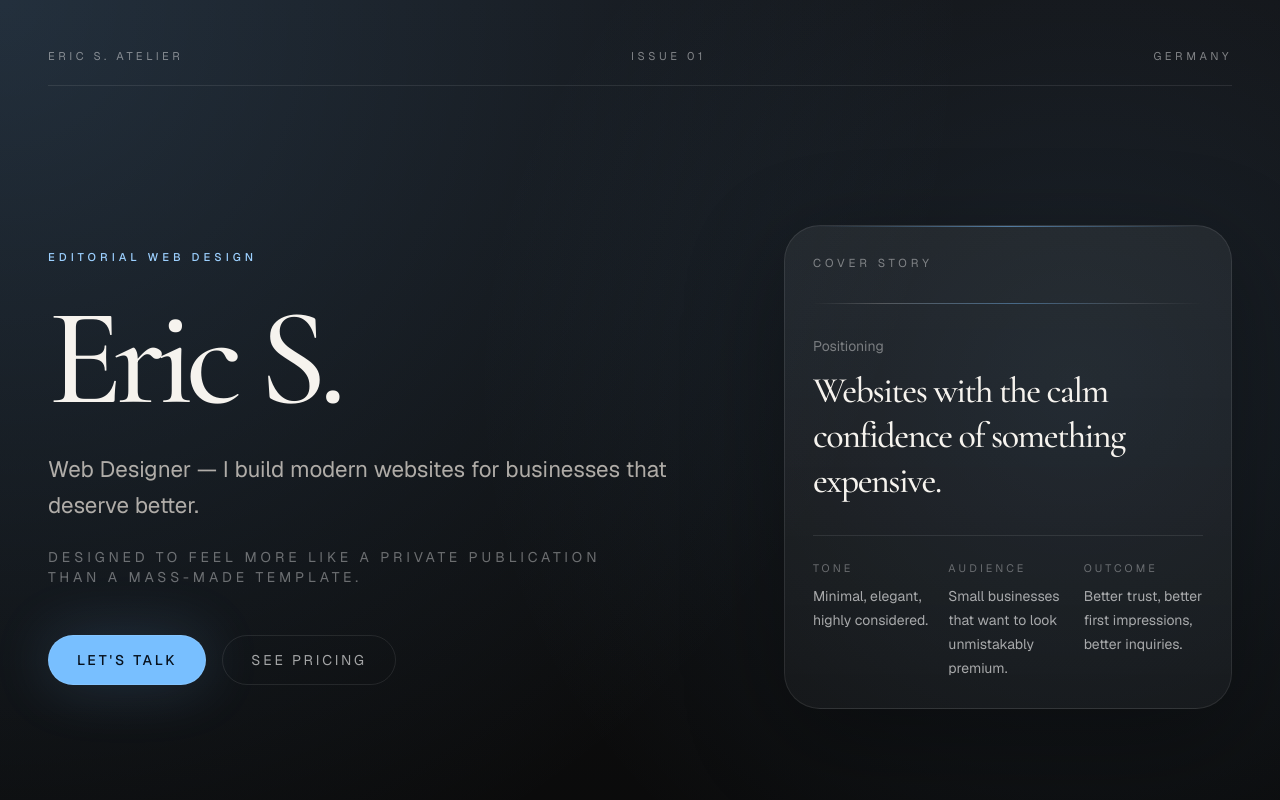
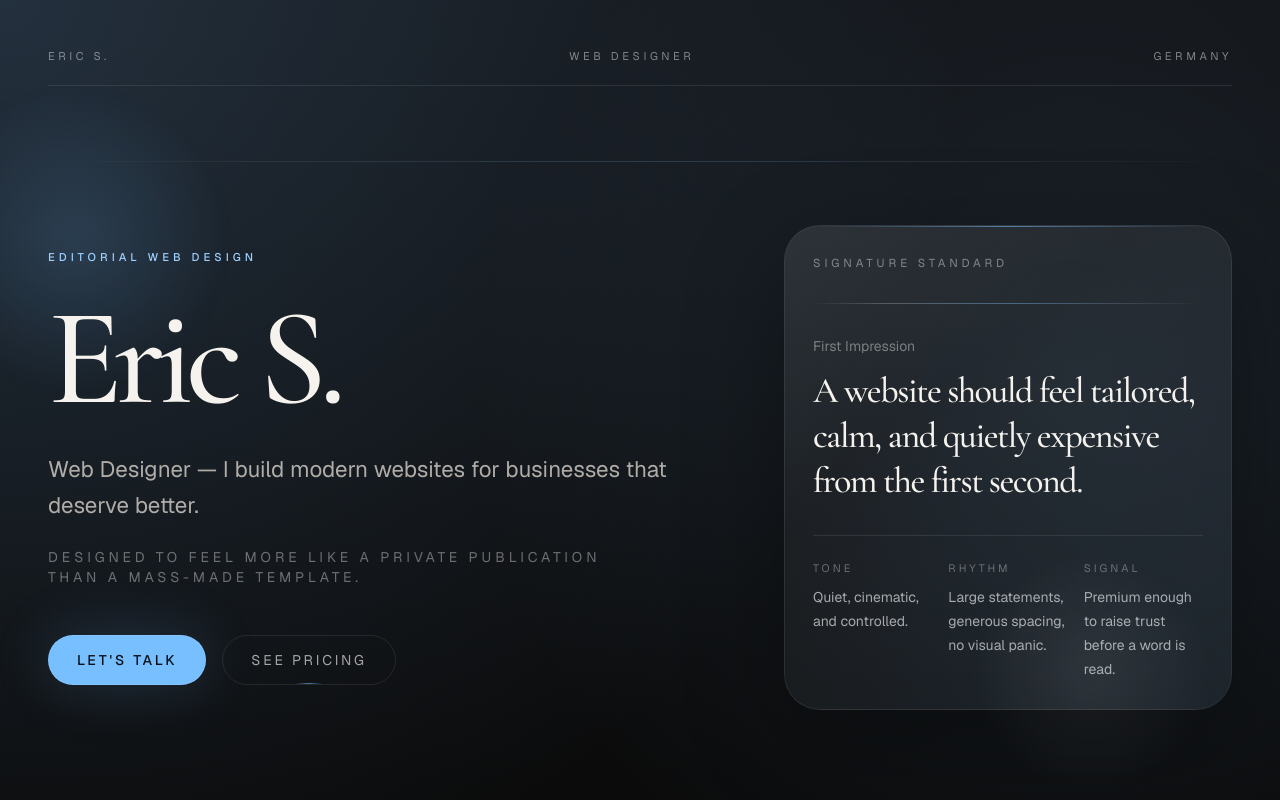
Before and after one commit to ItsHezy/nextjs-boilerplate, a Next.js app: page / in a window 1280 px wide. Shown: the top 800 px of the page. Built offline with nearby package versions, Linux system fonts and the light colour scheme.

Commit message:
Enhance hero motion and simplify masthead

```diff
--- a/app/globals.css
+++ b/app/globals.css
@@ -103,6 +103,147 @@ button {
   transform: translateY(0);
 }
 
+.masthead-enter {
+  animation: masthead-in 900ms cubic-bezier(0.16, 1, 0.3, 1) both;
+}
+
+.hero-kicker-enter {
+  animation: rise-in 900ms 120ms cubic-bezier(0.16, 1, 0.3, 1) both;
+}
+
+.hero-title-enter {
+  animation: rise-in 1100ms 180ms cubic-bezier(0.16, 1, 0.3, 1) both;
+}
+
+.hero-copy-enter {
+  animation: rise-in 1000ms 300ms cubic-bezier(0.16, 1, 0.3, 1) both;
+}
+
+.hero-actions-enter {
+  animation: rise-in 1000ms 420ms cubic-bezier(0.16, 1, 0.3, 1) both;
+}
+
+.hero-panel-enter {
+  animation: panel-in 1200ms 220ms cubic-bezier(0.16, 1, 0.3, 1) both;
+}
+
+.hero-orb {
+  position: absolute;
+  border-radius: 9999px;
+  pointer-events: none;
+  filter: blur(12px);
+  opacity: 0.9;
+}
+
+.hero-orb-one {
+  top: 8%;
+  left: -8%;
+  width: 20rem;
+  height: 20rem;
+  background: radial-gradient(circle, rgba(120, 191, 255, 0.18), transparent 68%);
+  animation: drift-one 16s ease-in-out infinite alternate;
+}
+
+.hero-orb-two {
+  right: 4%;
+  bottom: 10%;
+  width: 16rem;
+  height: 16rem;
+  background: radial-gradient(circle, rgba(255, 255, 255, 0.09), transparent 70%);
+  animation: drift-two 18s ease-in-out infinite alternate;
+}
+
+.hero-line {
+  position: absolute;
+  inset: 18% 0 auto;
+  height: 1px;
+  background: linear-gradient(
+    90deg,
+    transparent 0%,
+    rgba(255, 255, 255, 0.2) 20%,
+    rgba(120, 191, 255, 0.55) 52%,
+    rgba(255, 255, 255, 0.2) 80%,
+    transparent 100%
+  );
+  opacity: 0.45;
+  animation: line-shift 8s ease-in-out infinite;
+}
+
+.premium-button {
+  position: relative;
+  overflow: hidden;
+}
+
+.premium-button::after {
+  content: "";
+  position: absolute;
+  inset: 0;
+  background: linear-gradient(
+    120deg,
+    transparent 0%,
+    rgba(255, 255, 255, 0.22) 30%,
+    transparent 60%
+  );
+  transform: translateX(-130%);
+  transition: transform 700ms cubic-bezier(0.16, 1, 0.3, 1);
+}
+
+.premium-button:hover::after {
+  transform: translateX(130%);
+}
+
+.glass-button {
+  position: relative;
+  overflow: hidden;
+}
+
+.glass-button::before {
+  content: "";
+  position: absolute;
+  inset: auto 18% 0;
+  height: 1px;
+  background: linear-gradient(90deg, transparent, rgba(120, 191, 255, 0.6), transparent);
+  transform: scaleX(0.25);
+  transform-origin: center;
+  transition: transform 220ms ease;
+}
+
+.glass-button:hover::before {
+  transform: scaleX(1);
+}
+
+.hover-card {
+  transition:
+    transform 280ms cubic-bezier(0.16, 1, 0.3, 1),
+    border-color 280ms ease,
+    box-shadow 280ms ease,
+    background 280ms ease;
+}
+
+.hover-card:hover {
+  transform: translateY(-10px);
+  border-color: rgba(120, 191, 255, 0.28);
+  box-shadow: 0 34px 120px rgba(0, 0, 0, 0.4);
+}
+
+.hero-panel {
+  position: relative;
+}
+
+.hero-panel::before {
+  content: "";
+  position: absolute;
+  inset: 0;
+  background: linear-gradient(
+    140deg,
+    rgba(255, 255, 255, 0.05) 0%,
+    rgba(255, 255, 255, 0) 34%,
+    rgba(120, 191, 255, 0.08) 100%
+  );
+  opacity: 0.8;
+  pointer-events: none;
+}
+
 .section-rule {
   background: linear-gradient(
     90deg,
@@ -112,6 +253,75 @@ button {
     rgba(255, 255, 255, 0.12) 82%,
     transparent 100%
   );
+}
+
+@keyframes masthead-in {
+  from {
+    opacity: 0;
+    transform: translateY(-16px);
+  }
+
+  to {
+    opacity: 1;
+    transform: translateY(0);
+  }
+}
+
+@keyframes rise-in {
+  from {
+    opacity: 0;
+    transform: translateY(24px);
+  }
+
+  to {
+    opacity: 1;
+    transform: translateY(0);
+  }
+}
+
+@keyframes panel-in {
+  from {
+    opacity: 0;
+    transform: translateY(28px) scale(0.985);
+  }
+
+  to {
+    opacity: 1;
+    transform: translateY(0) scale(1);
+  }
+}
+
+@keyframes drift-one {
+  from {
+    transform: translate3d(0, 0, 0) scale(1);
+  }
+
+  to {
+    transform: translate3d(3.5rem, 1.75rem, 0) scale(1.08);
+  }
+}
+
+@keyframes drift-two {
+  from {
+    transform: translate3d(0, 0, 0) scale(1);
+  }
+
+  to {
+    transform: translate3d(-2.5rem, -1.5rem, 0) scale(1.06);
+  }
+}
+
+@keyframes line-shift {
+  0%,
+  100% {
+    opacity: 0.2;
+    transform: scaleX(0.94);
+  }
+
+  50% {
+    opacity: 0.55;
+    transform: scaleX(1);
+  }
 }
 
 @media (prefers-reduced-motion: reduce) {
@@ -133,4 +343,16 @@ button {
     opacity: 1;
     transform: none;
   }
+
+  .masthead-enter,
+  .hero-kicker-enter,
+  .hero-title-enter,
+  .hero-copy-enter,
+  .hero-actions-enter,
+  .hero-panel-enter,
+  .hero-orb-one,
+  .hero-orb-two,
+  .hero-line {
+    animation: none !important;
+  }
 }
--- a/app/page.tsx
+++ b/app/page.tsx
@@ -44,52 +44,59 @@ const ruleClass = "section-rule mt-8 h-px w-full";
 export default function Home() {
   return (
     <main className="relative overflow-x-clip">
-      <section className={`${sectionClass} min-h-screen py-8 sm:py-10 lg:py-12`}>
+      <section className={`${sectionClass} relative min-h-screen py-8 sm:py-10 lg:py-12`}>
+        <div className="pointer-events-none absolute inset-0 overflow-hidden">
+          <div className="hero-orb hero-orb-one" />
+          <div className="hero-orb hero-orb-two" />
+          <div className="hero-line" />
+        </div>
         <Reveal className="flex min-h-screen flex-col">
-          <div className="flex items-center justify-between gap-6 border-b border-white/10 pb-5 text-[0.7rem] uppercase tracking-[0.32em] text-white/46">
-            <span>Eric S. Atelier</span>
-            <span>Issue 01</span>
+          <div className="masthead-enter flex items-center justify-between gap-6 border-b border-white/10 pb-5 text-[0.7rem] uppercase tracking-[0.32em] text-white/46">
+            <span>Eric S.</span>
+            <span className="hidden sm:inline">Web Designer</span>
             <span>Germany</span>
           </div>
           <div className="grid flex-1 gap-16 py-12 lg:grid-cols-[minmax(0,1.2fr)_minmax(340px,0.8fr)] lg:items-center">
             <div className="max-w-4xl">
-              <p className={eyebrowClass}>Editorial Web Design</p>
-              <h1 className="mt-8 max-w-4xl font-serif text-[4.4rem] leading-[0.88] tracking-[-0.06em] text-[#f6f3ee] sm:text-[5.8rem] lg:text-[8.6rem]">
+              <p className={`${eyebrowClass} hero-kicker-enter`}>
+                Editorial Web Design
+              </p>
+              <h1 className="hero-title-enter mt-8 max-w-4xl font-serif text-[4.4rem] leading-[0.88] tracking-[-0.06em] text-[#f6f3ee] sm:text-[5.8rem] lg:text-[8.6rem]">
                 Eric S.
               </h1>
-              <p className="mt-8 max-w-2xl text-lg leading-8 text-[#ebe5dc]/72 sm:text-xl lg:text-[1.4rem] lg:leading-9">
+              <p className="hero-copy-enter mt-8 max-w-2xl text-lg leading-8 text-[#ebe5dc]/72 sm:text-xl lg:text-[1.4rem] lg:leading-9">
                 Web Designer {"\u2014"} I build modern websites for businesses
                 that deserve better.
               </p>
-              <p className="mt-6 max-w-xl text-sm uppercase tracking-[0.28em] text-white/38">
+              <p className="hero-copy-enter mt-6 max-w-xl text-sm uppercase tracking-[0.28em] text-white/38">
                 Designed to feel more like a private publication than a mass-made template.
               </p>
-              <div className="mt-12 flex flex-col gap-4 sm:flex-row sm:items-center">
+              <div className="hero-actions-enter mt-12 flex flex-col gap-4 sm:flex-row sm:items-center">
                 <a
                   href="#contact"
-                  className="inline-flex w-full items-center justify-center rounded-full border border-[#78bfff]/40 bg-[#78bfff] px-7 py-3.5 text-sm font-medium uppercase tracking-[0.2em] text-[#07111d] shadow-[0_0_60px_rgba(120,191,255,0.18)] hover:-translate-y-0.5 hover:bg-[#9cd0ff] sm:w-auto"
+                  className="premium-button inline-flex w-full items-center justify-center rounded-full border border-[#78bfff]/40 bg-[#78bfff] px-7 py-3.5 text-sm font-medium uppercase tracking-[0.2em] text-[#07111d] shadow-[0_0_60px_rgba(120,191,255,0.18)] hover:-translate-y-0.5 hover:bg-[#9cd0ff] sm:w-auto"
                 >
                   Let&apos;s Talk
                 </a>
                 <a
                   href="#services"
-                  className="inline-flex items-center justify-center rounded-full border border-white/12 px-7 py-3.5 text-sm uppercase tracking-[0.2em] text-white/62 hover:border-[#78bfff]/30 hover:text-white sm:w-auto"
+                  className="glass-button inline-flex items-center justify-center rounded-full border border-white/12 px-7 py-3.5 text-sm uppercase tracking-[0.2em] text-white/62 hover:border-[#78bfff]/30 hover:text-white sm:w-auto"
                 >
                   See Pricing
                 </a>
               </div>
             </div>
-            <div className={`${cardClass} relative overflow-hidden border-white/12`}>
+            <div className={`${cardClass} hero-panel hero-panel-enter relative overflow-hidden border-white/12 hover-card`}>
               <div className="absolute inset-x-7 top-0 h-px bg-gradient-to-r from-transparent via-[#78bfff]/55 to-transparent" />
               <p className="text-[0.72rem] uppercase tracking-[0.34em] text-white/42">
-                Cover Story
+                Signature Standard
               </p>
               <div className={ruleClass} />
               <div className="mt-8 space-y-8">
                 <div>
-                  <p className="text-sm text-white/40">Positioning</p>
+                  <p className="text-sm text-white/40">First Impression</p>
                   <p className="mt-3 font-serif text-4xl leading-tight tracking-[-0.04em] text-[#f6f3ee]">
-                    Websites with the calm confidence of something expensive.
+                    A website should feel tailored, calm, and quietly expensive from the first second.
                   </p>
                 </div>
                 <div className="grid gap-5 border-t border-white/8 pt-6 sm:grid-cols-3 sm:gap-4">
@@ -98,23 +105,23 @@ export default function Home() {
                       Tone
                     </p>
                     <p className="mt-2 text-sm leading-6 text-white/62">
-                      Minimal, elegant, highly considered.
+                      Quiet, cinematic, and controlled.
                     </p>
                   </div>
                   <div>
                     <p className="text-[0.68rem] uppercase tracking-[0.28em] text-white/34">
-                      Audience
+                      Rhythm
                     </p>
                     <p className="mt-2 text-sm leading-6 text-white/62">
-                      Small businesses that want to look unmistakably premium.
+                      Large statements, generous spacing, no visual panic.
                     </p>
                   </div>
                   <div>
                     <p className="text-[0.68rem] uppercase tracking-[0.28em] text-white/34">
-                      Outcome
+                      Signal
                     </p>
                     <p className="mt-2 text-sm leading-6 text-white/62">
-                      Better trust, better first impressions, better inquiries.
+                      Premium enough to raise trust before a word is read.
                     </p>
                   </div>
                 </div>
@@ -206,7 +213,7 @@ export default function Home() {
                 className={`h-full ${offering.featured ? "lg:-translate-y-5" : ""}`}
               >
                 <article
-                  className={`relative flex h-full flex-col overflow-hidden rounded-[2.25rem] border p-8 shadow-[0_28px_100px_rgba(0,0,0,0.32)] backdrop-blur-xl ${
+                  className={`hover-card group relative flex h-full flex-col overflow-hidden rounded-[2.25rem] border p-8 shadow-[0_28px_100px_rgba(0,0,0,0.32)] backdrop-blur-xl ${
                     offering.featured
                       ? "border-[#78bfff]/35 bg-[linear-gradient(180deg,rgba(120,191,255,0.15),rgba(255,255,255,0.04))]"
                       : "border-white/10 bg-[linear-gradient(180deg,rgba(255,255,255,0.06),rgba(255,255,255,0.03))]"
```
